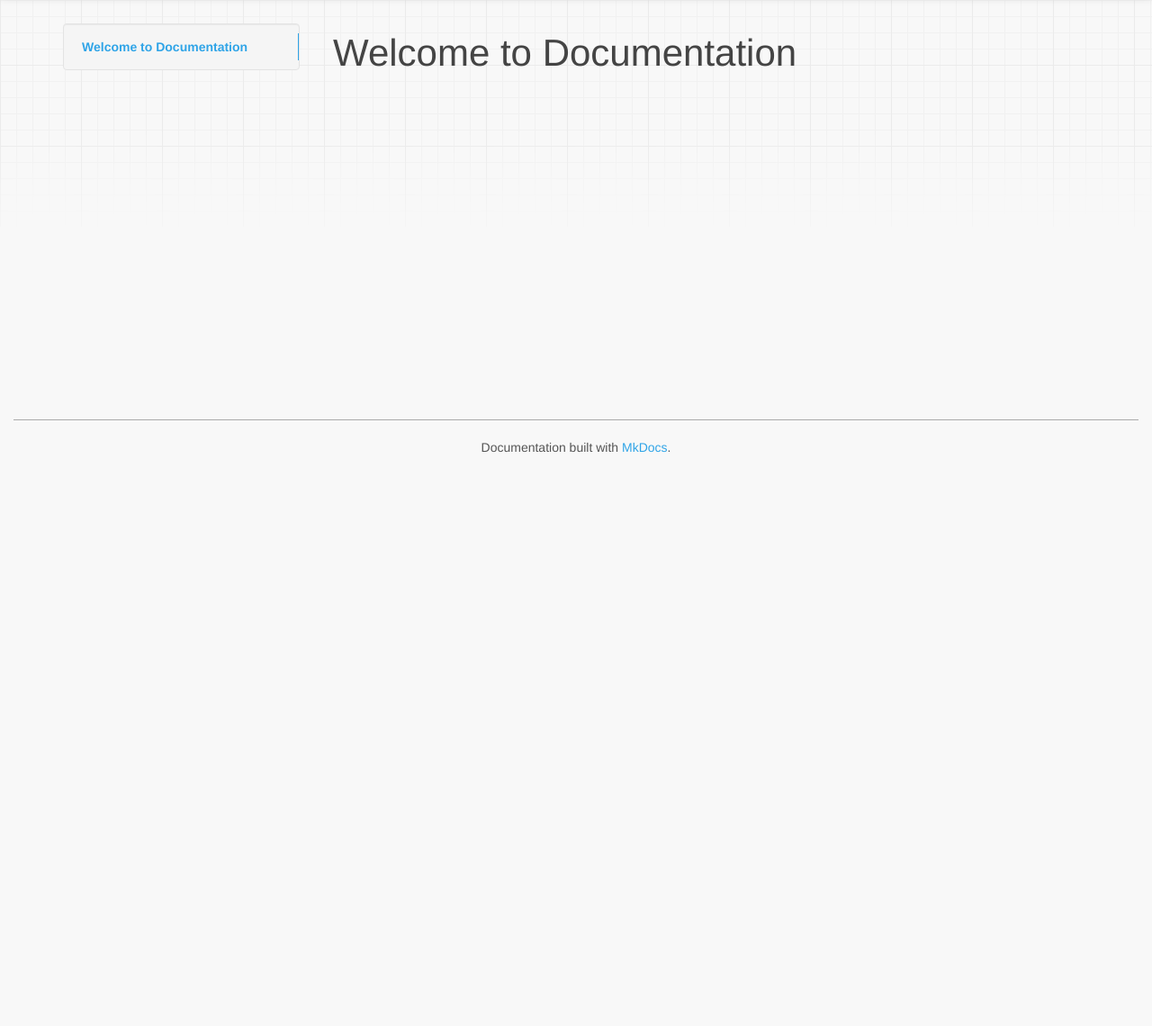
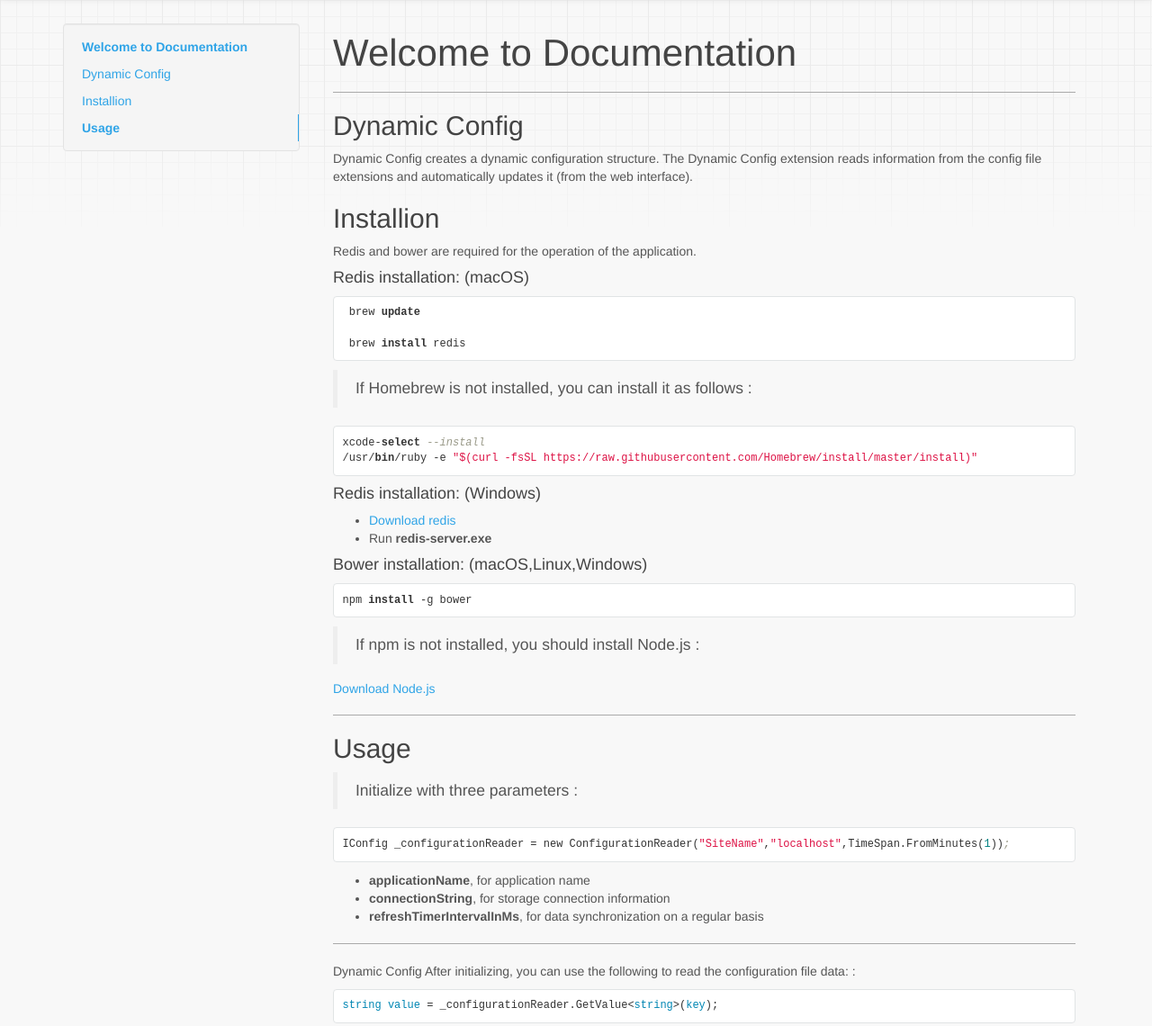
Before and after one commit to cemayan/dynamicconfdoc, a plain HTML site: page index.html in a window 1280 px wide. Shown: the part 54-1194 px from the top of the page at 90% size. Before the commit the page ends 800 px from the top, so only its background shows below. Drawn offline with Linux system fonts and the light colour scheme; no server answers.

Commit message:
Deployed fdec814 with MkDocs version: 0.17.2

```diff
--- a/index.html
+++ b/index.html
@@ -52,11 +52,64 @@
                 <div class="col-md-3"><div class="bs-sidebar hidden-print affix well" role="complementary">
     <ul class="nav bs-sidenav">
         <li class="main active"><a href="#welcome-to-documentation">Welcome to Documentation</a></li>
+            <li><a href="#dynamic-config">Dynamic Config</a></li>
+            <li><a href="#installion">Installion</a></li>
+            <li><a href="#usage">Usage</a></li>
     </ul>
 </div></div>
                 <div class="col-md-9" role="main">
 
-<h1 id="welcome-to-documentation">Welcome to Documentation</h1></div>
+<h1 id="welcome-to-documentation">Welcome to Documentation</h1>
+<hr />
+<h2 id="dynamic-config">Dynamic Config</h2>
+<p>Dynamic Config creates a dynamic configuration structure. The Dynamic Config extension reads information from the config file extensions and automatically updates it (from the web interface).</p>
+<h2 id="installion">Installion</h2>
+<p>Redis and bower are required for the operation of the application.</p>
+<h4 id="redis-installation-macos">Redis installation: (macOS)</h4>
+<pre><code> brew update
+
+ brew install redis
+</code></pre>
+
+<blockquote>
+<p>If Homebrew is not installed, you can install it as follows : </p>
+</blockquote>
+<pre><code>xcode-select --install
+/usr/bin/ruby -e &quot;$(curl -fsSL https://raw.githubusercontent.com/Homebrew/install/master/install)&quot;
+</code></pre>
+
+<h4 id="redis-installation-windows">Redis installation: (Windows)</h4>
+<ul>
+<li><a href="http://download.redis.io/releases/redis-4.0.9.tar.gz">Download redis</a></li>
+<li>Run <strong>redis-server.exe</strong></li>
+</ul>
+<h4 id="bower-installation-macoslinuxwindows">Bower installation: (macOS,Linux,Windows)</h4>
+<pre><code>npm install -g bower
+</code></pre>
+
+<blockquote>
+<p>If npm is not installed, you should install Node.js : </p>
+</blockquote>
+<h5 id="download-nodejs"><a href="https://nodejs.org/en/download/">Download Node.js</a></h5>
+<hr />
+<h2 id="usage">Usage</h2>
+<blockquote>
+<p>Initialize with three parameters :  </p>
+</blockquote>
+<pre><code class="c#">IConfig _configurationReader = new ConfigurationReader(&quot;SiteName&quot;,&quot;localhost&quot;,TimeSpan.FromMinutes(1));
+</code></pre>
+
+<ul>
+<li><strong>applicationName</strong>, for application name</li>
+<li><strong>connectionString</strong>, for storage connection information  </li>
+<li><strong>refreshTimerIntervalInMs</strong>, for data synchronization on a regular basis</li>
+</ul>
+<hr />
+<p>Dynamic Config After initializing, you can use the following to read the configuration file data: : </p>
+<pre><code class="c#">string value = _configurationReader.GetValue&lt;string&gt;(key);
+</code></pre>
+
+<p><img src="image.png"></p></div>
         </div>
 
         <footer class="col-md-12">
@@ -138,5 +191,5 @@
 
 <!--
 MkDocs version : 0.17.2
-Build Date UTC : 2018-05-20 18:35:38
+Build Date UTC : 2018-05-20 19:28:28
 -->
--- a/search/search_index.json
+++ b/search/search_index.json
@@ -2,13 +2,48 @@
     "docs": [
         {
             "location": "/",
-            "text": "Welcome to Documentation",
+            "text": "Welcome to Documentation\n\n\n\n\nDynamic Config\n\n\nDynamic Config creates a dynamic configuration structure. The Dynamic Config extension reads information from the config file extensions and automatically updates it (from the web interface).\n\n\nInstallion\n\n\nRedis and bower are required for the operation of the application.\n\n\nRedis installation: (macOS)\n\n\n brew update\n\n brew install redis\n\n\n\n\n\n\nIf Homebrew is not installed, you can install it as follows : \n\n\n\n\nxcode-select --install\n/usr/bin/ruby -e \"$(curl -fsSL https://raw.githubusercontent.com/Homebrew/install/master/install)\"\n\n\n\n\nRedis installation: (Windows)\n\n\n\n\nDownload redis\n\n\nRun \nredis-server.exe\n\n\n\n\nBower installation: (macOS,Linux,Windows)\n\n\nnpm install -g bower\n\n\n\n\n\n\nIf npm is not installed, you should install Node.js : \n\n\n\n\nDownload Node.js\n\n\n\n\nUsage\n\n\n\n\nInitialize with three parameters :  \n\n\n\n\nIConfig _configurationReader = new ConfigurationReader(\"SiteName\",\"localhost\",TimeSpan.FromMinutes(1));\n\n\n\n\n\n\napplicationName\n, for application name\n\n\nconnectionString\n, for storage connection information  \n\n\nrefreshTimerIntervalInMs\n, for data synchronization on a regular basis\n\n\n\n\n\n\nDynamic Config After initializing, you can use the following to read the configuration file data: : \n\n\nstring value = _configurationReader.GetValue<string>(key);",
             "title": "Home"
         },
         {
             "location": "/#welcome-to-documentation",
             "text": "",
             "title": "Welcome to Documentation"
+        },
+        {
+            "location": "/#dynamic-config",
+            "text": "Dynamic Config creates a dynamic configuration structure. The Dynamic Config extension reads information from the config file extensions and automatically updates it (from the web interface).",
+            "title": "Dynamic Config"
+        },
+        {
+            "location": "/#installion",
+            "text": "Redis and bower are required for the operation of the application.",
+            "title": "Installion"
+        },
+        {
+            "location": "/#redis-installation-macos",
+            "text": "brew update\n\n brew install redis   If Homebrew is not installed, you can install it as follows :    xcode-select --install\n/usr/bin/ruby -e \"$(curl -fsSL https://raw.githubusercontent.com/Homebrew/install/master/install)\"",
+            "title": "Redis installation: (macOS)"
+        },
+        {
+            "location": "/#redis-installation-windows",
+            "text": "Download redis  Run  redis-server.exe",
+            "title": "Redis installation: (Windows)"
+        },
+        {
+            "location": "/#bower-installation-macoslinuxwindows",
+            "text": "npm install -g bower   If npm is not installed, you should install Node.js :",
+            "title": "Bower installation: (macOS,Linux,Windows)"
+        },
+        {
+            "location": "/#download-nodejs",
+            "text": "",
+            "title": "Download Node.js"
+        },
+        {
+            "location": "/#usage",
+            "text": "Initialize with three parameters :     IConfig _configurationReader = new ConfigurationReader(\"SiteName\",\"localhost\",TimeSpan.FromMinutes(1));   applicationName , for application name  connectionString , for storage connection information    refreshTimerIntervalInMs , for data synchronization on a regular basis    Dynamic Config After initializing, you can use the following to read the configuration file data: :   string value = _configurationReader.GetValue<string>(key);",
+            "title": "Usage"
         }
     ]
 }
```
Also changed, not shown: image.png (added).
